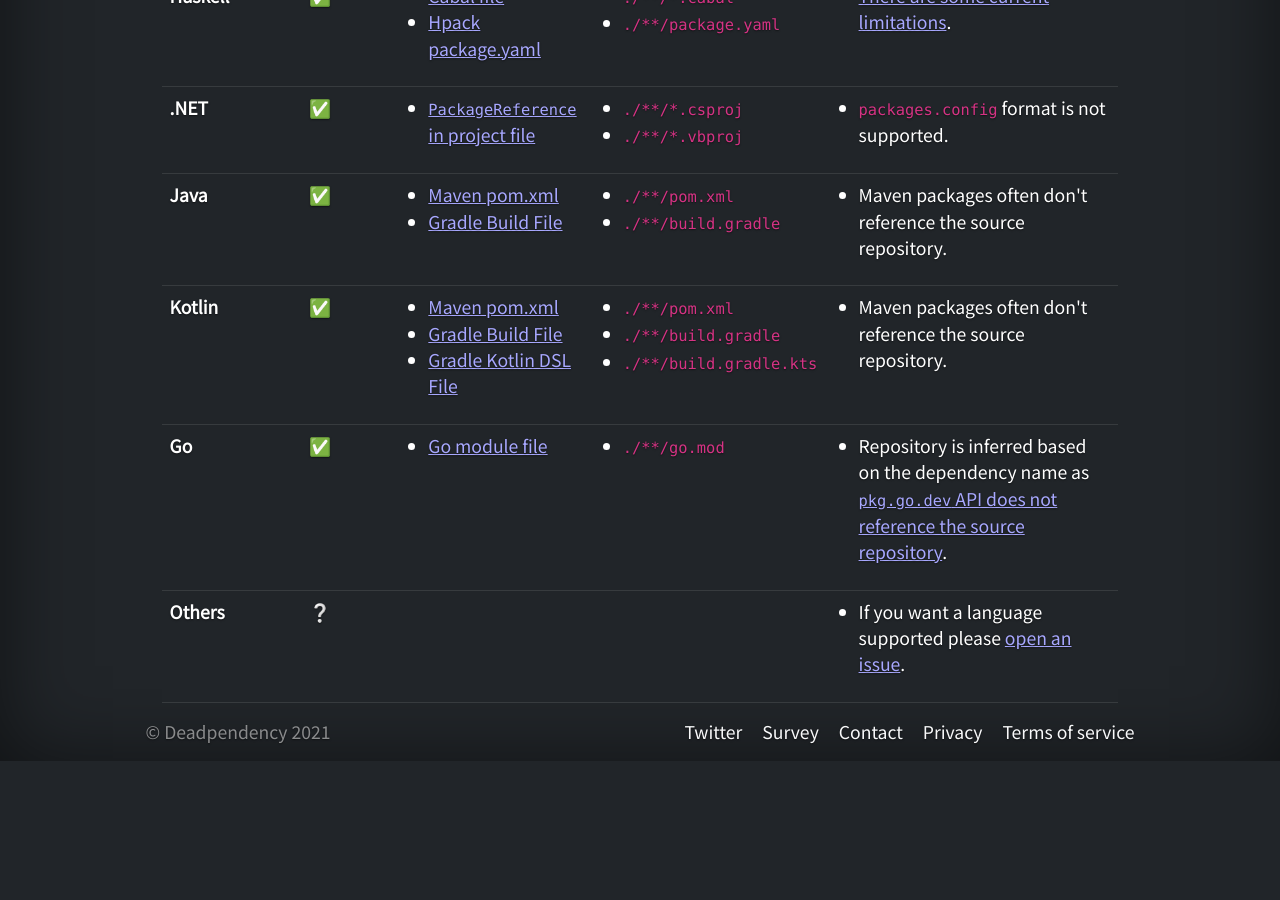
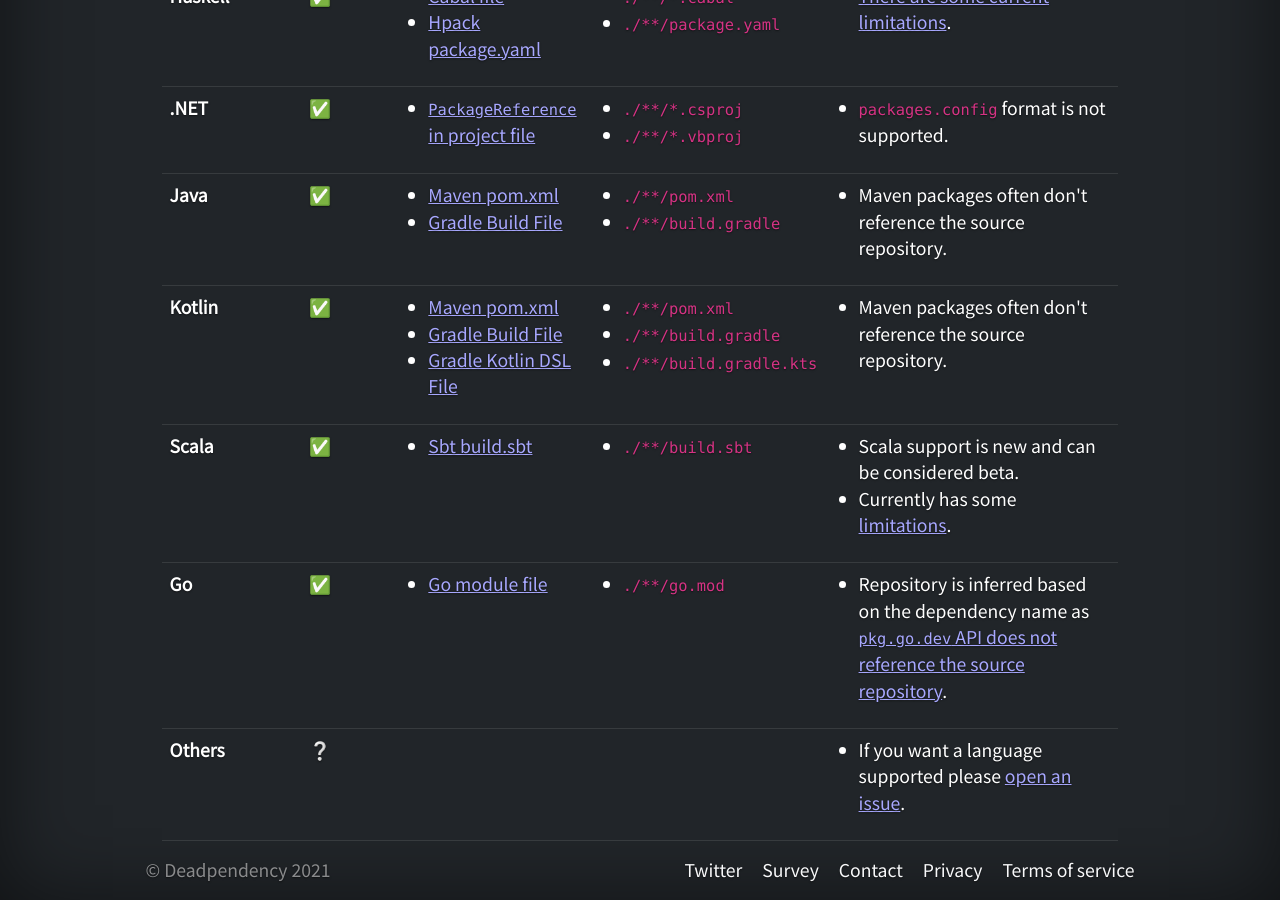
Before and after one commit to deadpendency/deadpendency.github.io, a Jekyll site: the page built from docs/language-support.html, in a window 1280 px wide and 900 px high, scrolled down 1082 px. Built offline with Jekyll 4.4.1, drawn with Linux system fonts in a browser that asks for light colours; nearby versions of some CDN libraries; before the commit the page ends 1843 px from its top, so only the background shows below that.

Commit message:
Add scala support

```diff
--- a/docs/language-support.html
+++ b/docs/language-support.html
@@ -199,6 +199,26 @@
       </td>
     </tr>
     <tr>
+      <th scope="row">Scala</td>
+      <td>✅</td>
+      <td>
+        <ul>
+          <li><a href="https://www.scala-sbt.org/1.x/docs/index.html" target="_blank" rel="noopener">Sbt build.sbt</a></li>
+        </ul>
+      </td>
+      <td>
+        <ul>
+          <li><code>./**/build.sbt</code></li>
+        </ul>
+      </td>
+      <td>
+        <ul>
+          <li>Scala support is new and can be considered beta.</li>
+          <li>Currently has some <a arget="_blank" rel="noopener" href="https://github.com/deadpendency/deadpendency/labels/language%2Fscala">limitations</a>.</li>
+        </ul>
+      </td>
+    </tr>
+    <tr>
       <th scope="row">Go</td>
       <td>✅</td>
       <td>
--- a/faq.html
+++ b/faq.html
@@ -19,7 +19,7 @@
 <p>Support is either not possible, planned, or the language is considered too niche. Feel free to create / up vote the <a href="https://github.com/deadpendency/deadpendency/issues?q=is%3Aissue+is%3Aopen+label%3Alanguage-support" target="_blank" rel="noopener">relevant issue</a>.</p>
 
 <h4>Which package registries support structured deprecation?</h4>
-<p>Currently NPM (JavaScript), NuGet (.NET), Hackage (Haskell), Packagist (PHP) and Maven (Java / Kotlin).</p>
+<p>Currently NPM (JavaScript), NuGet (.NET), Hackage (Haskell), Packagist (PHP) and Maven (Java / Kotlin / Scala).</p>
 
 <h4>Does <span class="text-warning">Dead</span><span class="text-white">pendency</span> support GitLab, Bitbucket, Other?</h4>
 <p>
```
Also changed, not shown: index.html (+10 -0 lines), Gemfile.lock.
